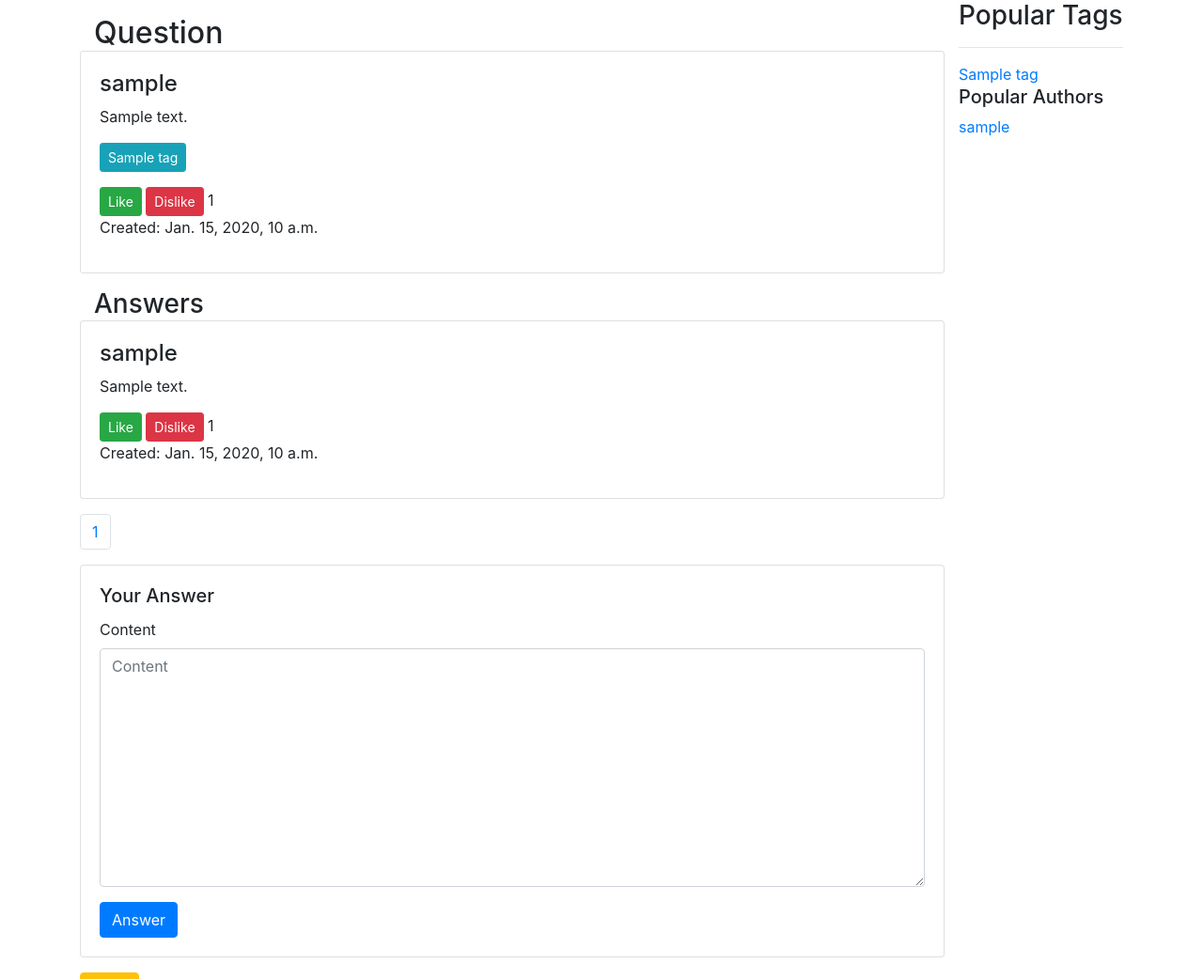
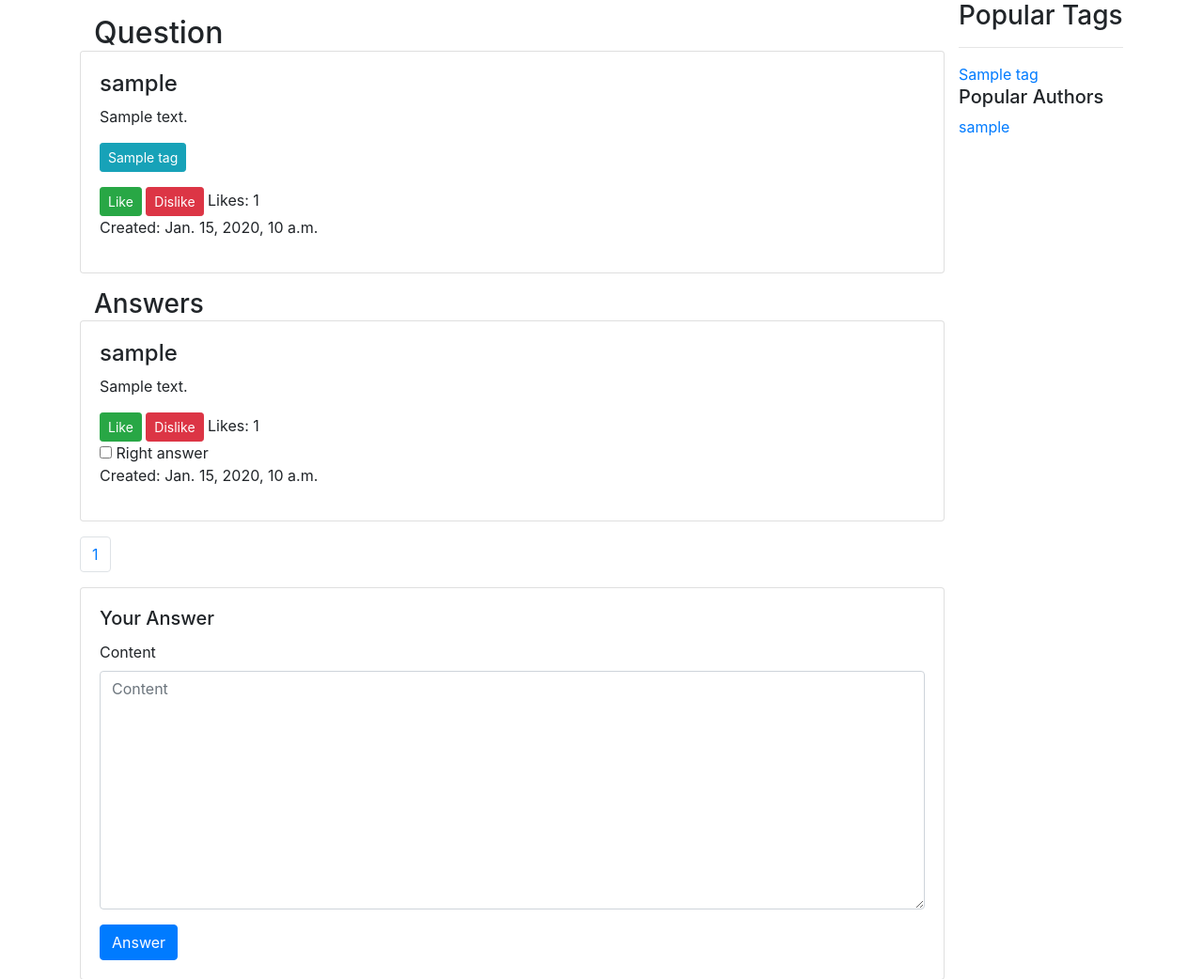
Before and after one commit to MrDzhofik/Technopark_web_technologies_autumn_2023, a Django app: page /question/1/ in a window 1280 px wide. Shown: the part 147-1189 px from the top of the page at 94% size. Run offline with Django 4.2, Linux system fonts and the light colour scheme; a user stored in the database is signed in; tables that the repository leaves empty hold one stand-in row (values such as "Sample post"); grey boxes marked "Sample" are stand-in pictures; some libraries are stand-ins or nearby versions.

Commit message:
Fixed likes and dislikes and add form for the correct answer

```diff
--- a/base/models.py
+++ b/base/models.py
@@ -63,6 +63,12 @@ class AnswerManager(models.Manager):
         queryset = self.get_queryset()
         return queryset.order_by('-created')
 
+    def change_right_answer(self, user, question, answer):
+        if (user == question.author):
+            value = not answer.right_answer
+            Answer.objects.filter(pk=answer.id).update(right_answer=value)
+        pass
+
 
 
 class Answer(models.Model):
@@ -71,24 +77,51 @@ class Answer(models.Model):
     user = models.ForeignKey(User, on_delete=models.CASCADE)
     likes = models.IntegerField(default=0)
     created = models.DateTimeField(auto_now_add=True)
+    right_answer = models.BooleanField(default=False)
+
+    objects = AnswerManager()
 
     def __str__(self):
         return f"Answer to {self.question.title}"
+
+class Answer_LikeManager(models.Manager):
+    def toggle_like(self, user, answer, value):
+        if self.filter(user=user, answer=answer).exists():
+            self.filter(user=user, answer=answer).delete()
+        else:
+            self.create(user=user, answer=answer, value=value)
+        id = answer.id
+        like_value = 0
+        likes_count = Answer_Like.objects.filter(answer=answer)
+
+        for like in likes_count:
+            like_value += like.value
+        Answer.objects.filter(pk=id).update(likes=like_value)
+
 
 class Answer_Like(models.Model):
     user = models.ForeignKey(User, on_delete=models.CASCADE)
     answer = models.ForeignKey(Answer, on_delete=models.CASCADE)
     value = models.SmallIntegerField(default=0)
 
+    objects = Answer_LikeManager()
+
     def __str__(self):
         return f"{self.user.username} likes {self.answer}"
 
 class Question_LikeManager(models.Manager):
-    def toggle_like(self, user, question):
+    def toggle_like(self, user, question, value):
         if self.filter(author=user, question=question).exists():
             self.filter(author=user, question=question).delete()
         else:
-            self.create(author=user, question=question)
+            self.create(author=user, question=question, value=value)
+        id = question.id
+        like_value = 0
+        likes_count = Question_Like.objects.filter(question=question)
+
+        for like in likes_count:
+            like_value += like.value
+        Question.objects.filter(pk=id).update(likes=like_value)
 
 class Question_Like(models.Model):
     author = models.ForeignKey(User, on_delete=models.CASCADE)
@@ -98,4 +131,8 @@ class Question_Like(models.Model):
     objects = Question_LikeManager()
 
     def __str__(self):
-        return f"{self.author.username} likes {self.question}"
+        if self.value == 1:
+            like = "like"
+        else:
+            like = "dislike"
+        return f"{self.author.username} {like} {self.question}"
--- a/base/templates/base/components/answer-item.html
+++ b/base/templates/base/components/answer-item.html
@@ -5,9 +5,16 @@
                 <h4 class='author'>{{answer.user}}</h4>
                 <p>{{ answer.content }}</p>
                 <div class="like-container">
-                    <button class="btn btn-success btn-sm like-button ml-auto">Like</button>
-                    <button class="btn btn-danger btn-sm like-button ml-auto">Dislike</button>
+                    <button class="btn btn-success btn-sm like-button ml-auto" data-id="{{ answer.id }}"
+                        data-value="like">Like</button>
+                    <button class="btn btn-danger btn-sm like-button ml-auto" data-id="{{ answer.id }}"
+                        data-value="dislike">Dislike</button>
+                    <span>Likes: </span>
                     <span class="like-count">{{answer.likes}}</span>
+                    <div class="more-info">
+                        <input type="checkbox" class="right_answer" data-question_id="{{answer.question.id}}"
+                            data-answer_id="{{answer.id}}" data-value="{{ answer.right_answer }}"> Right answer
+                    </div>
                     <p>Created: {{ answer.created }}</p>
                 </div>
             </div>
--- a/base/templates/base/components/question-item.html
+++ b/base/templates/base/components/question-item.html
@@ -20,9 +20,9 @@
                 </div>
                 <div class="like-section">
                     <button class="btn btn-success btn-sm like-button ml-auto" data-id="{{ question.id }}"
-                        class="like">Like</button>
+                        data-value="like">Like</button>
                     <button class="btn btn-danger btn-sm like-button ml-auto" data-id="{{ question.id }}"
-                        class="dislike">Dislike</button>
+                        data-value="dislike">Dislike</button>
                     <span>Likes: </span>
                     <span class="like-count">{{question.likes}}</span>
                     <p>Created: {{ question.created }}</p>
--- a/base/templates/base/question.html
+++ b/base/templates/base/question.html
@@ -24,9 +24,12 @@
                             {% endfor %}
                         </div>
                         <p></p>
-                        <div class="like-container">
-                            <button class="btn btn-success btn-sm like-button ml-auto">Like</button>
-                            <button class="btn btn-danger btn-sm like-button ml-auto">Dislike</button>
+                        <div class="like-section">
+                            <button class="btn btn-success btn-sm like-button ml-auto" data-id="{{ question.id }}"
+                                data-value="like">Like</button>
+                            <button class="btn btn-danger btn-sm like-button ml-auto" data-id="{{ question.id }}"
+                                data-value="dislike">Dislike</button>
+                            <span>Likes: </span>
                             <span class="like-count">{{ question.likes }}</span>
                             <p>Created: {{ question.created }}</p>
                         </div>
--- a/base/urls.py
+++ b/base/urls.py
@@ -12,4 +12,6 @@ urlpatterns = [
     path('profile/edit', views.profile, name='profile'),
     path('logout', views.logout, name='logout'),
     path('question_like', views.like, name='like'),
+    path('answer_like', views.answer_like, name='answer_like'),
+    path('right_answer', views.right_answer, name='right_answer'),
 ]
--- a/base/views.py
+++ b/base/views.py
@@ -134,11 +134,49 @@ def tag(request, tag_name):
 @login_required
 def like(request):
     id = request.POST.get('question_id')
+    type = request.POST.get('value')
+    if type == 'like':
+        value = 1
+    else:
+        value = -1
     question = get_object_or_404(Question, pk=id)
-    Question_Like.objects.toggle_like(user=request.user, question=question)
-    count = question.likes_count()
+    Question_Like.objects.toggle_like(user=request.user, question=question, value=value)
+    question = get_object_or_404(Question, pk=id)
+
+    count = question.likes
 
     return JsonResponse({'count': count})
+
+@csrf_protect
+@login_required
+def answer_like(request):
+    id = request.POST.get('answer_id')
+    type = request.POST.get('value')
+    if type == 'like':
+        value = 1
+    else:
+        value = -1
+    answer = get_object_or_404(Answer, pk=id)
+    Answer_Like.objects.toggle_like(user=request.user, answer=answer, value=value)
+    answer = get_object_or_404(Answer, pk=id)
+
+    count = answer.likes
+
+    return JsonResponse({'count': count})
+
+@csrf_protect
+@login_required
+def right_answer(request):
+    id = request.POST.get('answer_id')
+    question_id = request.POST.get('question_id')
+    question = get_object_or_404(Question, pk=question_id)
+    answer = get_object_or_404(Answer, pk=id)
+    Answer.objects.change_right_answer(user=request.user, answer=answer, question=question)
+    answer = get_object_or_404(Answer, pk=id)
+
+    right_answer = answer.right_answer
+
+    return JsonResponse({'right_answer': right_answer})
 
 def user_auth(request, form):
     username = form.cleaned_data['username']
--- a/static/js/main.js
+++ b/static/js/main.js
@@ -1,4 +1,7 @@
 const items = document.getElementsByClassName('like-section')
+const answer_like_section = document.getElementsByClassName('like-container')
+const right_answer = document.getElementsByClassName('more-info')
+
 function getCSRFToken() {
     // Extract the CSRF token from the cookie
     const cookieValue = document.cookie
@@ -9,8 +12,13 @@ function getCSRFToken() {
     return cookieValue;
 }
 
+const question_like_url = "/question_like";
+const answer_like_url = "/answer_like"
+const right_answer_url = "/right_answer"
+
 const csrfToken = getCSRFToken();
 
+// question_like
 for (let item of items) {
     const [buttonLike, buttonDislike, text, counter] = item.children;
     buttonLike.addEventListener('click', () => {
@@ -20,8 +28,9 @@ for (let item of items) {
 
         const formData = new FormData();
         formData.append('question_id', buttonLike.dataset.id);
+        formData.append('value', buttonLike.dataset.value);
 
-        const request = new Request('question_like', {
+        const request = new Request('/question_like', {
             method: 'POST',
             headers: headers,
             body: formData,
@@ -30,7 +39,7 @@ for (let item of items) {
         fetch(request)
             .then((response) => response.json())
             .then((data) => {
-                counter.innerHTML = data.count + 1;
+                counter.innerHTML = data.count;
             });
     });
     buttonDislike.addEventListener('click', () => {
@@ -41,7 +50,7 @@ for (let item of items) {
         const formData = new FormData();
         formData.append('question_id', buttonLike.dataset.id);
 
-        const request = new Request('question_like', {
+        const request = new Request('/question_like', {
             method: 'POST',
             headers: headers,
             body: formData,
@@ -50,8 +59,81 @@ for (let item of items) {
         fetch(request)
             .then((response) => response.json())
             .then((data) => {
-                counter.innerHTML = data.count - 1;
+                counter.innerHTML = data.count;
             });
     });
 
 }
+
+// answer_like
+for (let item of answer_like_section) {
+    const [buttonLike, buttonDislike, text, counter] = item.children;
+    buttonLike.addEventListener('click', () => {
+        const headers = new Headers({
+            'X-CSRFToken': csrfToken,
+        });
+
+        const formData = new FormData();
+        formData.append('answer_id', buttonLike.dataset.id);
+        formData.append('value', buttonLike.dataset.value);
+
+        const request = new Request('/answer_like', {
+            method: 'POST',
+            headers: headers,
+            body: formData,
+        });
+
+        fetch(request)
+            .then((response) => response.json())
+            .then((data) => {
+                counter.innerHTML = data.count;
+            });
+    });
+    buttonDislike.addEventListener('click', () => {
+        const headers = new Headers({
+            'X-CSRFToken': csrfToken,
+        });
+
+        const formData = new FormData();
+        formData.append('answer_id', buttonLike.dataset.id);
+
+        const request = new Request('/answer_like', {
+            method: 'POST',
+            headers: headers,
+            body: formData,
+        });
+
+        fetch(request)
+            .then((response) => response.json())
+            .then((data) => {
+                counter.innerHTML = data.count;
+            });
+    });
+
+}
+
+for (let item of right_answer) {
+    const [right_answer_change] = item.children;
+    right_answer_change.addEventListener('click', () => {
+        const headers = new Headers({
+            'X-CSRFToken': csrfToken,
+        });
+
+        const formData = new FormData();
+        formData.append('question_id', right_answer_change.dataset.question_id);
+        formData.append('answer_id', right_answer_change.dataset.answer_id);
+        formData.append('value', right_answer_change.dataset.value);
+
+        const request = new Request('/right_answer', {
+            method: 'POST',
+            headers: headers,
+            body: formData,
+        });
+
+        fetch(request)
+            .then((response) => response.json())
+            .then((data) => {
+                right_answer_change.value = value
+            });
+    });
+}
```
Also changed, not shown: base/management/commands/update_likes.py (added, +17 -0 lines), base/migrations/0005_rename_user_answer_author.py (added), base/migrations/0006_rename_author_answer_user.py (added), base/migrations/0007_answer_right_answer.py (added).
